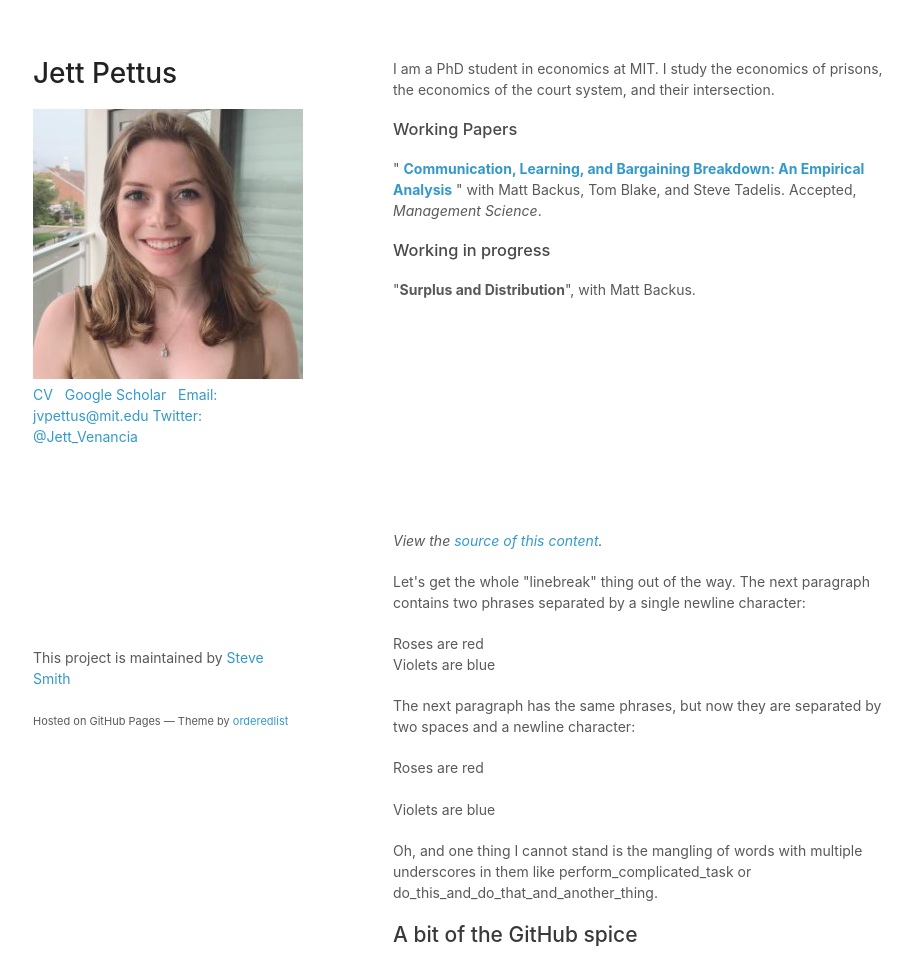
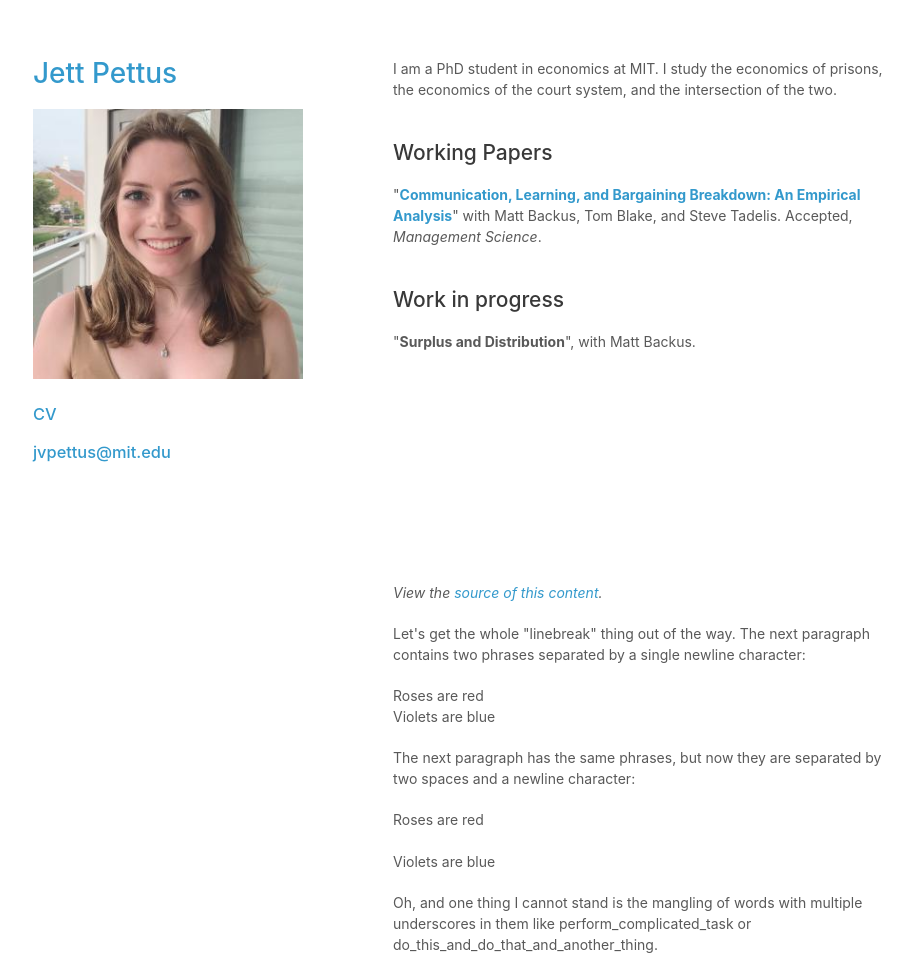
Before and after one commit to basilhalperin/basilhalperin.github.io, a plain HTML site: page index.html in a window 1280 px wide. Shown: the top 958 px of the page, without its empty margins (177-1089 px from the left). Drawn offline with Linux system fonts and the light colour scheme.

Commit message:
Update index.html

```diff
--- a/index.html
+++ b/index.html
@@ -14,32 +14,32 @@
   </head>
   <body>
     <div class="wrapper">
+
       <header>
-        <h1>Jett Pettus</h1>
+        <h1><a href="https://jettpettus.com">Jett Pettus</a></h1>
         <img src="Pettus.jpeg" alt="Jett Pettus" />
-				<p>
-          <a href="CV.pdf" class="button">CV</a> &nbsp;
-          <a href="https://scholar.google.com/citations?user=fpRxXr4AAAAJ&hl=en" class="button">Google Scholar</a> &nbsp;
-          <a href="mailto:jvpettus@mit.edu" class="button">Email: jvpettus@mit.edu</a>
-          <a href="https://twitter.com/Jett_Venancia" class="button">Twitter: @Jett_Venancia</a>
-        </p>
+
+	<br/>
+	<br/>
+
+	<h3><a href="CV.pdf">CV</a></h3>
+	<h3><a href="mailto:jvpettus@mit.edu">jvpettus@mit.edu</a></h3>
       </header>
+
       <section>
-        <p>I am a PhD student in economics at MIT. I study the economics of prisons, the economics of the court system, and their intersection.</p>
+        <p>I am a PhD student in economics at MIT. I study the economics of prisons, the economics of the court system, and the intersection of the two.</p>
 
-        <h3 id="working-papers">Working Papers</h3>
+	<br>
+        <h2 id="working-papers">Working Papers</h3>
 
-				<p>
-					"<a href="backusblakepettustadelis_2023_wp_breakdown.pdf">
-						<b>Communication, Learning, and Bargaining Breakdown: An Empirical Analysis</b>
-					</a>" with Matt Backus, Tom Blake, and Steve Tadelis. Accepted, <i>Management Science</i>.
-				</p>
+        <p>
+          "<a href="backusblakepettustadelis_2023_wp_breakdown.pdf"><b>Communication, Learning, and Bargaining Breakdown: An Empirical Analysis</b></a>" with Matt Backus, Tom Blake, and Steve Tadelis. Accepted, <i>Management Science</i>.
+	</p>
 
-        <h3 id="in-progress">Working in progress</h3>
+	<br>
+        <h2 id="in-progress">Work in progress</h3>
 
-				<p>"<b>Surplus and Distribution</b>", with Matt Backus.</p>
-
-				</p>
+	<p>"<b>Surplus and Distribution</b>", with Matt Backus.</p>
 
 
         <br>
@@ -224,10 +224,7 @@ end
         <p>I get 10 times more traffic from <a href="http://google.com/" title="Google">Google</a> than from<br>
         <a href="http://search.yahoo.com/" title="Yahoo Search">Yahoo</a> or <a href="http://search.msn.com/" title="MSN Search">MSN</a>.</p>
       </section>
-      <footer>
-        <p>This project is maintained by <a href="http://github.com/orderedlist">Steve Smith</a></p>
-        <p><small>Hosted on GitHub Pages &mdash; Theme by <a href="https://github.com/orderedlist">orderedlist</a></small></p>
-      </footer>
+
     </div>
     <script src="javascripts/scale.fix.js"></script>
   </body>
```
